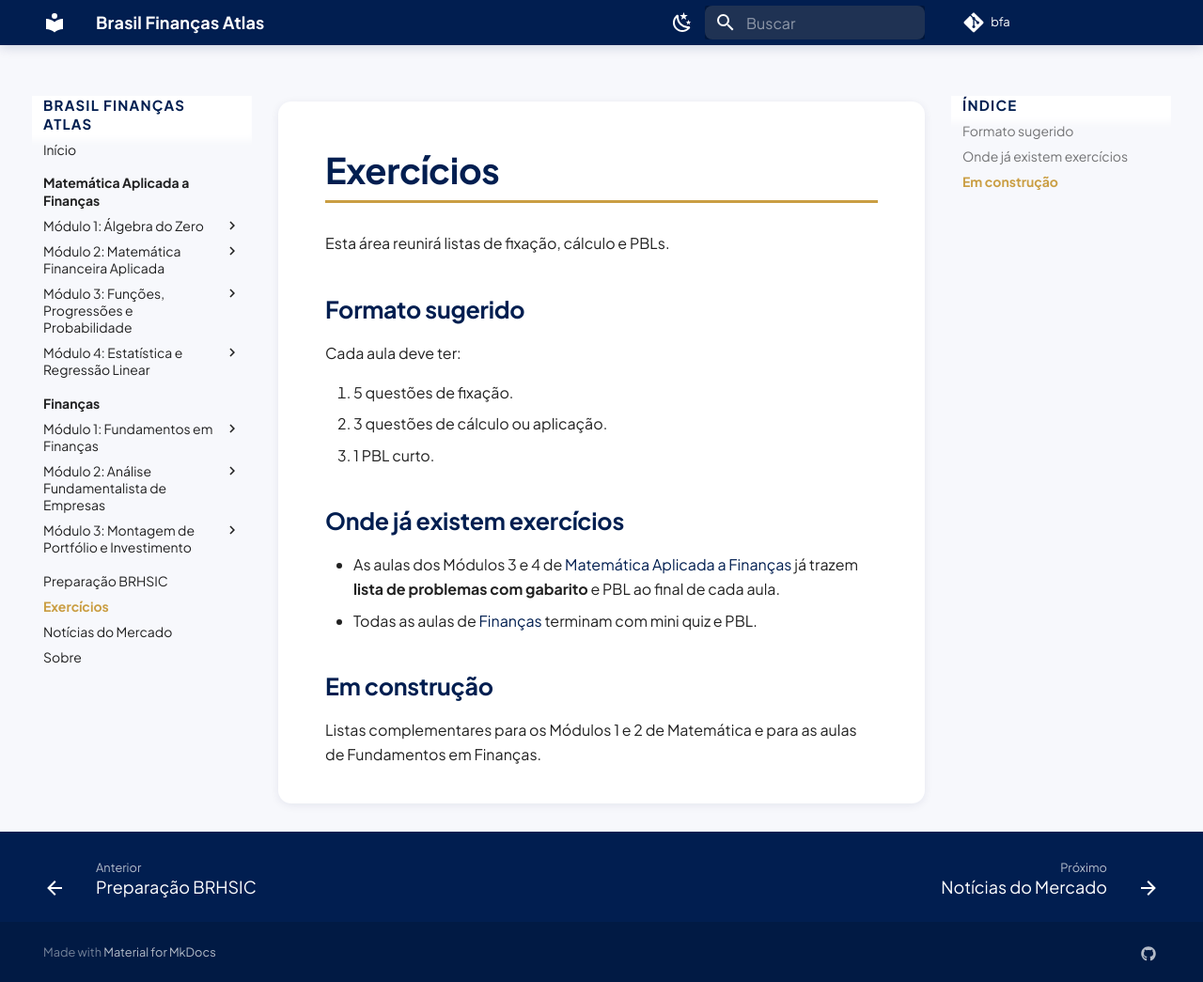
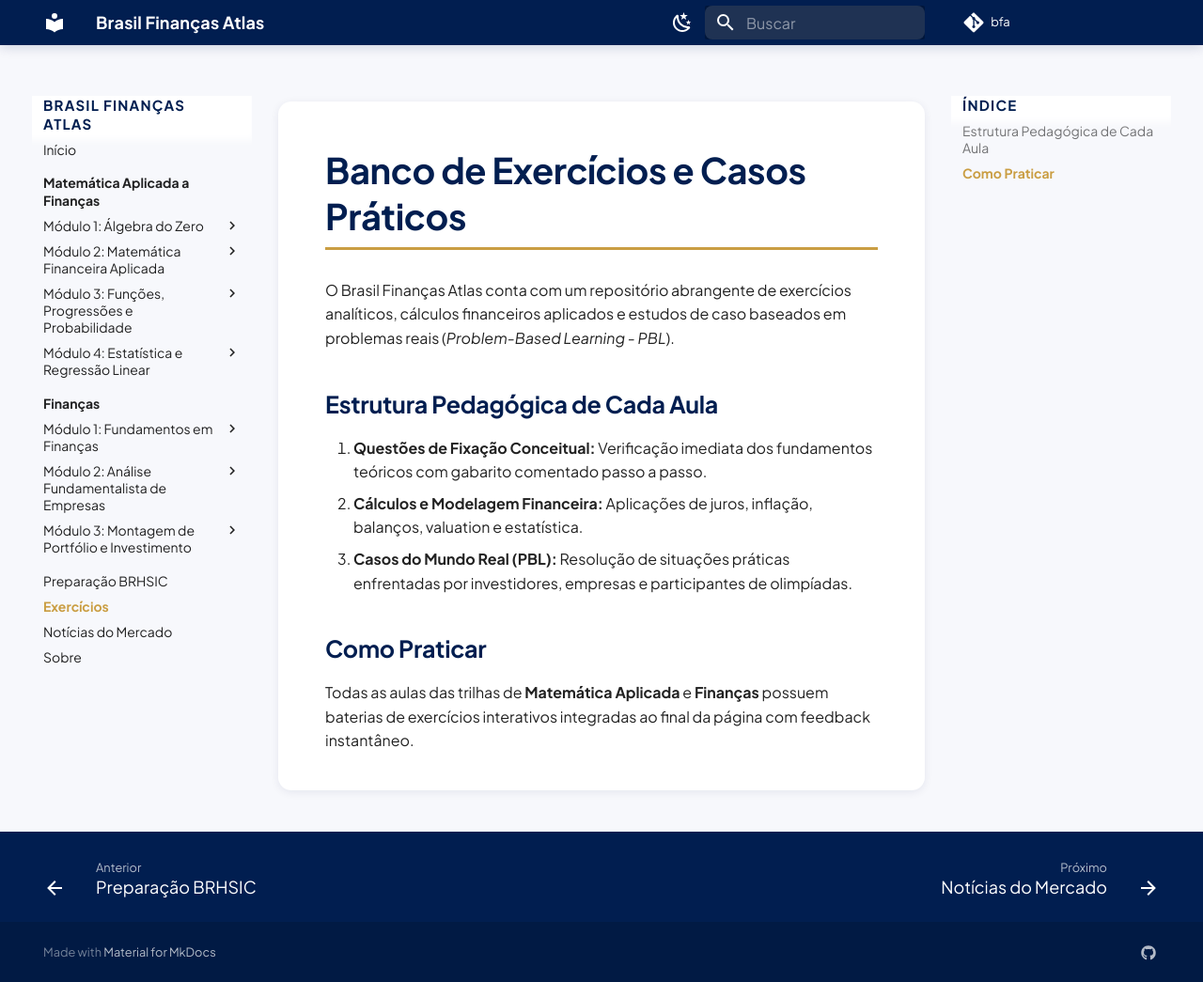
Before and after one commit to brasil-financas-atlas/atlas, an MkDocs documentation site: the page built from docs/exercicios/index.md, in a window 1280 px wide and 1045 px high. Shown: the whole window at 94% size. Built offline with MkDocs 1.6.1 and Material for MkDocs 9.7.7, drawn with Linux system fonts in a browser that asks for light colours; comment, search, counter and statistics services are not loaded.

Commit message:
chore(auto-sync): atualiza arquivos locais [2026-08-29 00:08:49]

```diff
--- a/docs/exercicios/index.md
+++ b/docs/exercicios/index.md
@@ -1,20 +1,13 @@
-# Exercícios
+# Banco de Exercícios e Casos Práticos
 
-Esta área reunirá listas de fixação, cálculo e PBLs.
+O Brasil Finanças Atlas conta com um repositório abrangente de exercícios analíticos, cálculos financeiros aplicados e estudos de caso baseados em problemas reais (*Problem-Based Learning - PBL*).
 
-## Formato sugerido
+## Estrutura Pedagógica de Cada Aula
 
-Cada aula deve ter:
+1. **Questões de Fixação Conceitual:** Verificação imediata dos fundamentos teóricos com gabarito comentado passo a passo.
+2. **Cálculos e Modelagem Financeira:** Aplicações de juros, inflação, balanços, valuation e estatística.
+3. **Casos do Mundo Real (PBL):** Resolução de situações práticas enfrentadas por investidores, empresas e participantes de olimpíadas.
 
-1. 5 questões de fixação.
-2. 3 questões de cálculo ou aplicação.
-3. 1 PBL curto.
+## Como Praticar
 
-## Onde já existem exercícios
-
-- As aulas dos Módulos 3 e 4 de [Matemática Aplicada a Finanças](../matematica-aplicada-a-financas/index.md) já trazem **lista de problemas com gabarito** e PBL ao final de cada aula.
-- Todas as aulas de [Finanças](../financas/index.md) terminam com mini quiz e PBL.
-
-## Em construção
-
-Listas complementares para os Módulos 1 e 2 de Matemática e para as aulas de Fundamentos em Finanças.
+Todas as aulas das trilhas de **Matemática Aplicada** e **Finanças** possuem baterias de exercícios interativos integradas ao final da página com feedback instantâneo.
```
